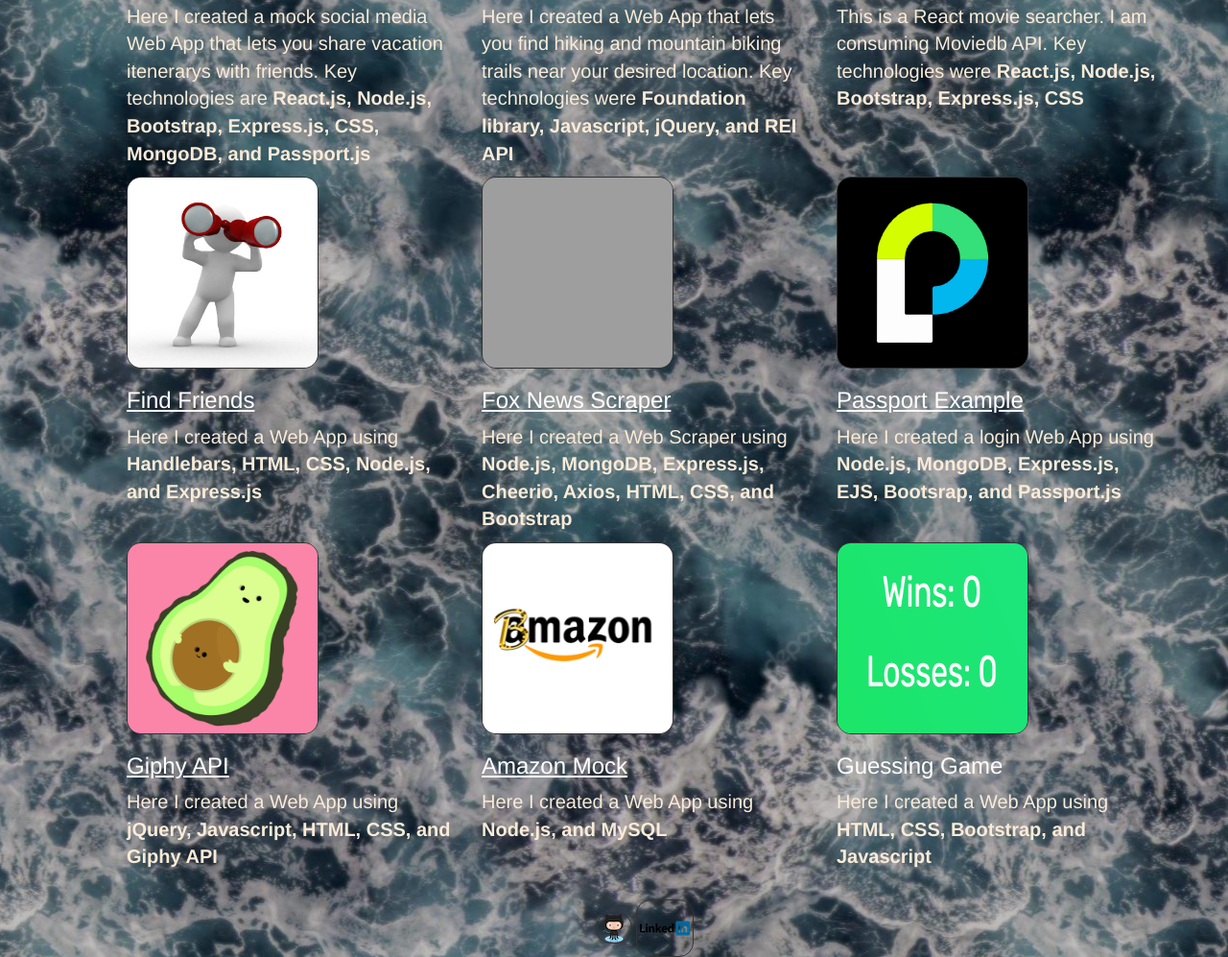
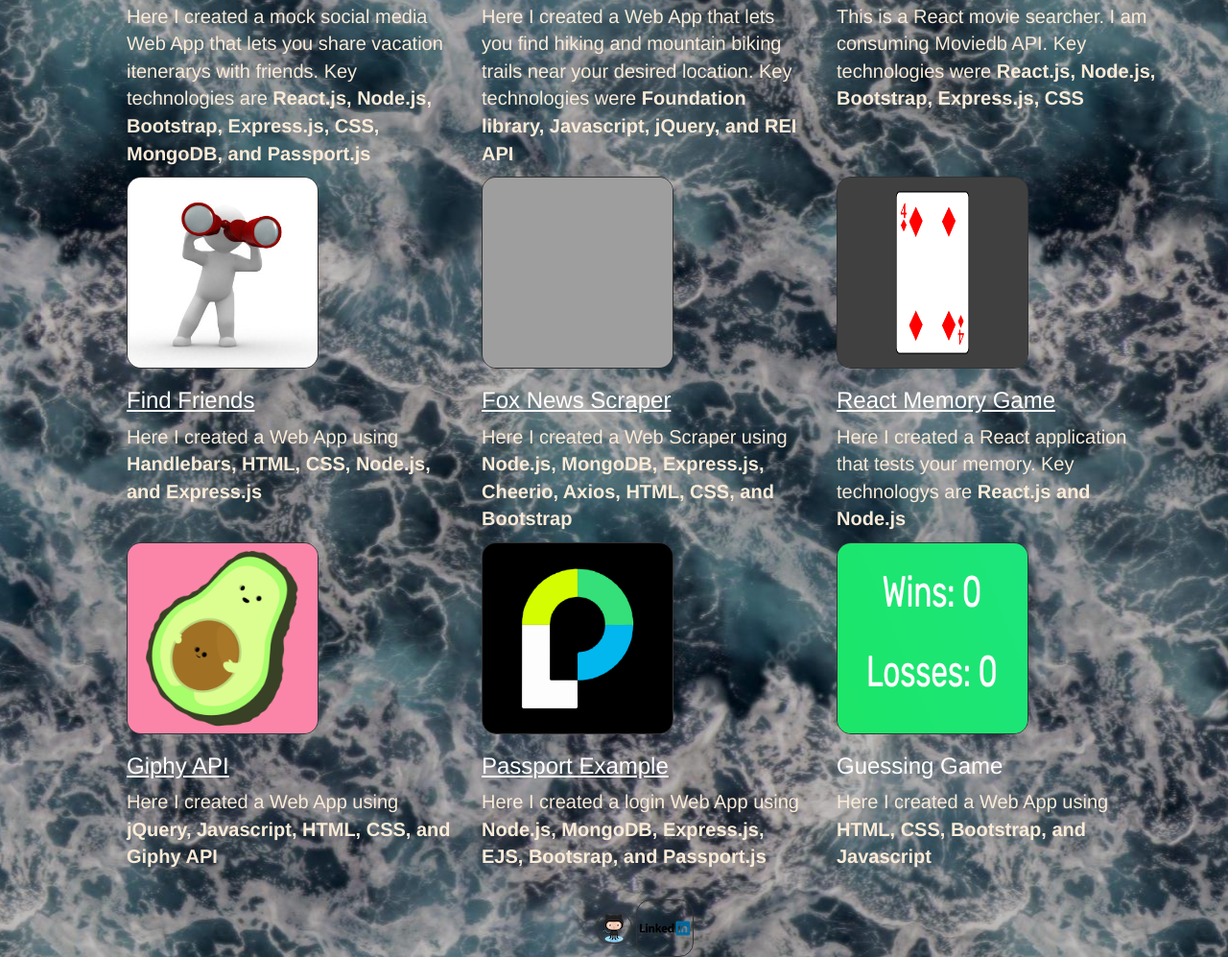
Before and after one commit to ClarkF704/ClarkF704.github.io, a website: page portfolio.html in a window 1280 px wide. Shown: the part 865-1862 px from the top of the page at 96% size. Drawn offline with nearby package versions, Linux system fonts and the light colour scheme; grey boxes are pictures that could not be loaded; a web font is replaced by a local one.

Commit message:
adding memory game

```diff
--- a/portfolio.html
+++ b/portfolio.html
@@ -96,11 +96,12 @@
                     <h3 style="color:white; text-decoration:underline;">Fox News Scraper</h3>
                     <p style="color:antiquewhite">Here I created a Web Scraper using<strong> Node.js, MongoDB, Express.js, Cheerio, Axios, HTML, CSS, and Bootstrap</strong></p>
                 </div>
+                <div class="col-sm-4"><a href="https://serene-chamber-13481.herokuapp.com/"><img src="img/card.gif" height="200" width="200"></a>
+                    <h3 style="color:white; text-decoration:underline;">React Memory Game</h3>
+                    <p style="color:antiquewhite">Here I created a React application that tests your memory. Key technologys are <strong>React.js and Node.js</strong></p>
+                    </div>
 
-                <div class="col-sm-4"><a href="https://gentle-lake-69228.herokuapp.com/"><img src="img/passp.jpg" height="200" width="200"></a>
-                    <h3 style="color:white; text-decoration:underline;">Passport Example</h3>
-                    <p style="color:antiquewhite">Here I created a login Web App using <strong>Node.js, MongoDB, Express.js, EJS, Bootsrap, and Passport.js</strong></p>
-                    </div>
+
 
                 <!-- <div class="col-sm-4"><a href="https://clarkf704.github.io/burger/"><img src="img/burg.gif" height="200" width="200"></a></div> -->
             </div>
@@ -109,9 +110,9 @@
                     <h3 style="color:white; text-decoration:underline;">Giphy API</h3>
                     <p style="color:antiquewhite">Here I created a Web App using<strong> jQuery, Javascript, HTML, CSS, and Giphy API</strong></p>
                 </div>
-                    <div class="col-sm-4"><a href="https://clarkf704.github.io/bamAzn/"><img src="img/amazon.png" height="200" width="200"></a>
-                        <h3 style="color:white; text-decoration:underline;">Amazon Mock</h3>
-                        <p style="color:antiquewhite">Here I created a Web App using<strong> Node.js, and MySQL</strong></p>
+                <div class="col-sm-4"><a href="https://gentle-lake-69228.herokuapp.com/"><img src="img/passp.jpg" height="200" width="200"></a>
+                    <h3 style="color:white; text-decoration:underline;">Passport Example</h3>
+                    <p style="color:antiquewhite">Here I created a login Web App using <strong>Node.js, MongoDB, Express.js, EJS, Bootsrap, and Passport.js</strong></p>
                     </div>
                     <div class="col-sm-4"><a href="https://clarkf704.github.io/Psychic-Game/"><img src="img/newPsy.png" height="200" width="200"></a>
                         <h3 style="color:white">Guessing Game</h3>
```
Also changed, not shown: img/card.gif (added).
